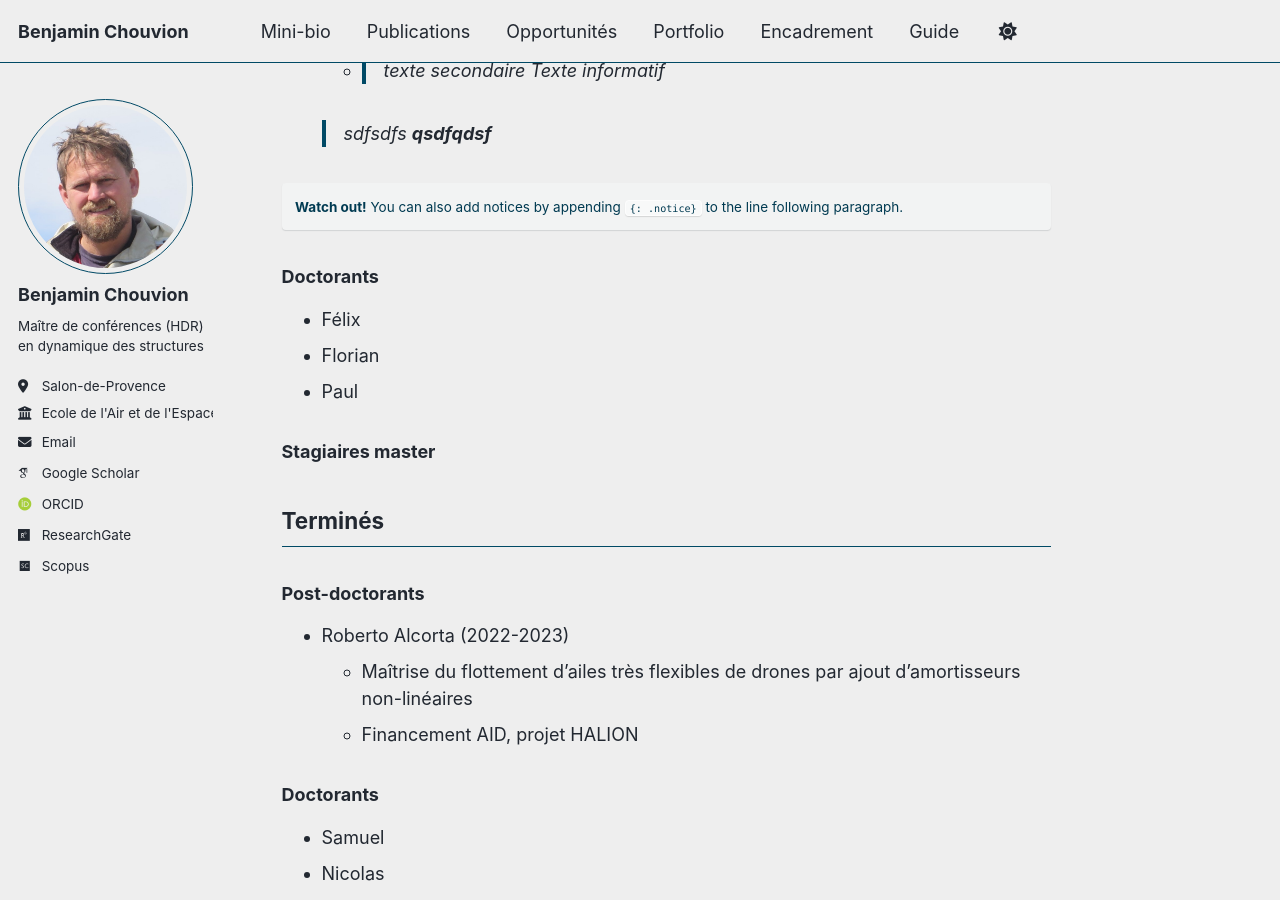
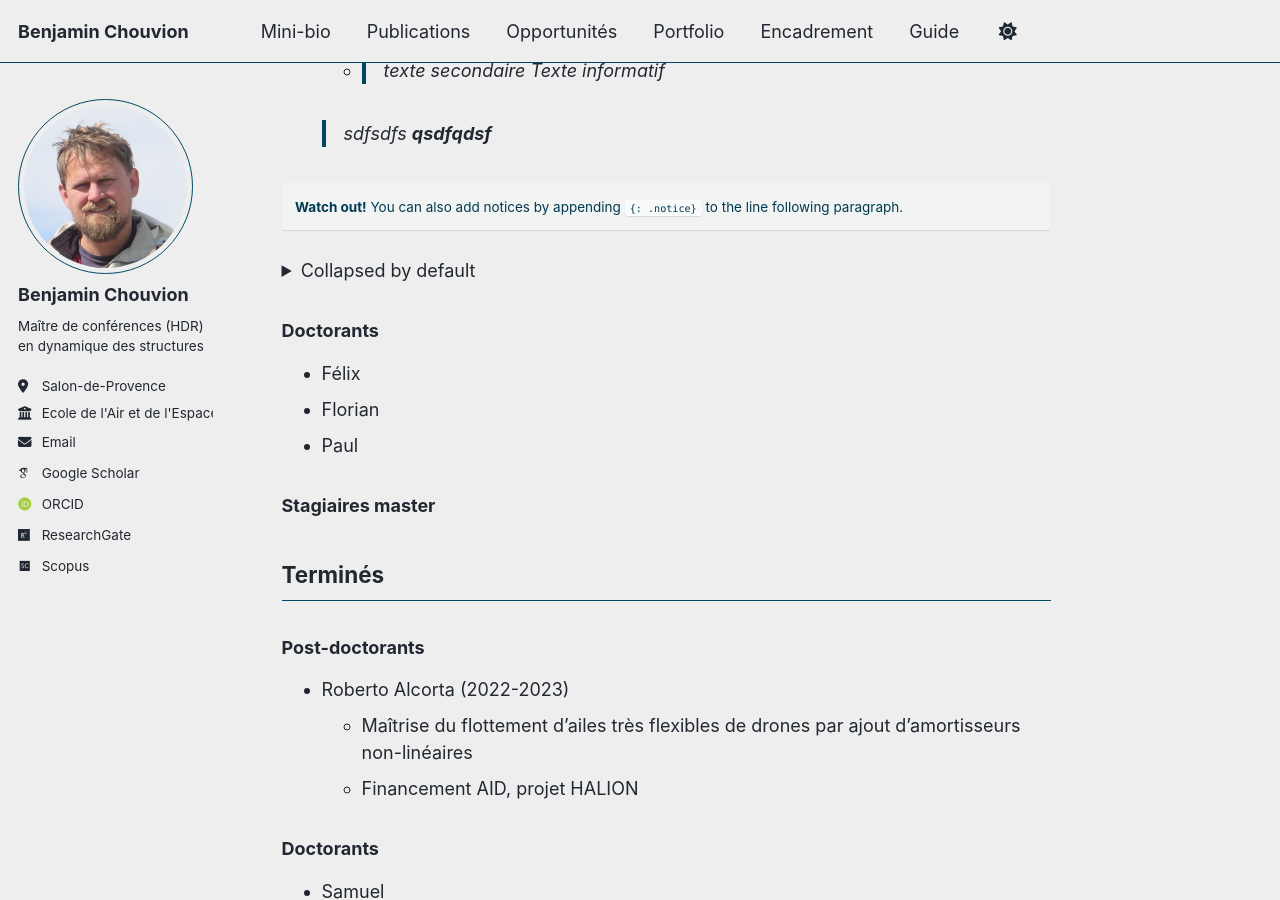
Before and after one commit to benjamin-chouvion/benjamin-chouvion.github.io, a Jekyll site: the page built from _pages/encadrement.md, in a window 1280 px wide and 900 px high, scrolled down 577 px. Built offline with Jekyll 4.4.1, drawn with Linux system fonts in a browser that asks for light colours; some web fonts are replaced; a script bundle is joined from its source files by our own code; library files that are not in the unit come from our copies.

Commit message:
Update encadrement.md

```diff
--- a/_pages/encadrement.md
+++ b/_pages/encadrement.md
@@ -27,6 +27,11 @@ kite de traction
 **Watch out!** You can also add notices by appending `{: .notice}` to the line following paragraph.
 {: .notice}
 
+<details>
+  <summary>Collapsed by default</summary>
+  This section was collapsed by default!
+</details>
+
 ### Doctorants
 - Félix
 - Florian
```
